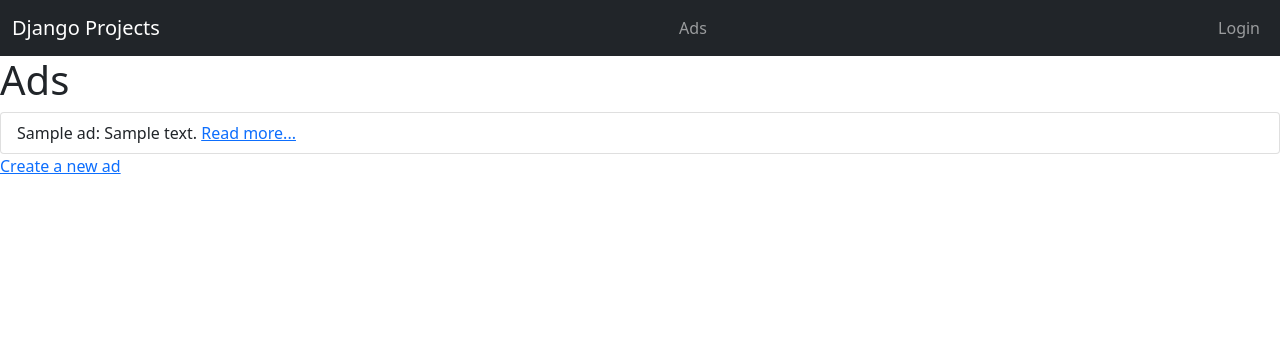
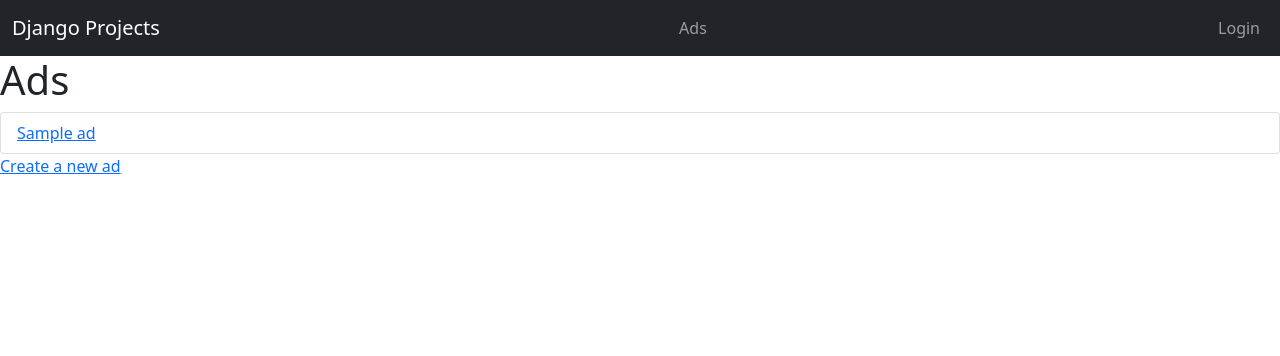
Before and after one commit to ece-mohammad/polls-plus, a Django app: page /ads/ in a window 1280 px wide. Shown: the top 356 px of the page. Run offline with Django 5.2, Linux system fonts and the light colour scheme; tables that the repository leaves empty hold one stand-in row (values such as "Sample post"); some libraries are stand-ins or nearby versions.

Commit message:
Fixed Ads list, anchor tags now contain the title of the ad
Signed-off-by: ece-mohammad <kuro.ece@gmail.com>

```diff
--- a/pollsplus/ads/templates/ads/ad_list.html
+++ b/pollsplus/ads/templates/ads/ad_list.html
@@ -4,11 +4,10 @@
 
 <h1>Ads</h1>
 {% if ad_list %}
+<ul class="list-group">
 {% for ad in ad_list %}
-<ul class="list-group">
-  <li class="list-group-item">
-    {{ ad.title }}: {{ ad.text | truncatewords:30 }}
-    <a href="{% url 'ads:ad_details' pk=ad.id %}">Read more...</a>
+  <li class="list-group-item list-group-item-action">
+    <a href="{% url 'ads:ad_details' pk=ad.id %}">{{ ad.title }}</a>
     {% if user.is_authenticated %}
       {% if user == ad.owner %}
         <a href="{% url 'ads:ad_update' pk=ad.id %}">Edit</a>
@@ -16,8 +15,8 @@
       {% endif %}
     {% endif %}
   </li>
+  {% endfor %}
 </ul>
-{% endfor %}
 {% else %}
 <p>There are no ads in the database.</p>
 {% endif %}
```
